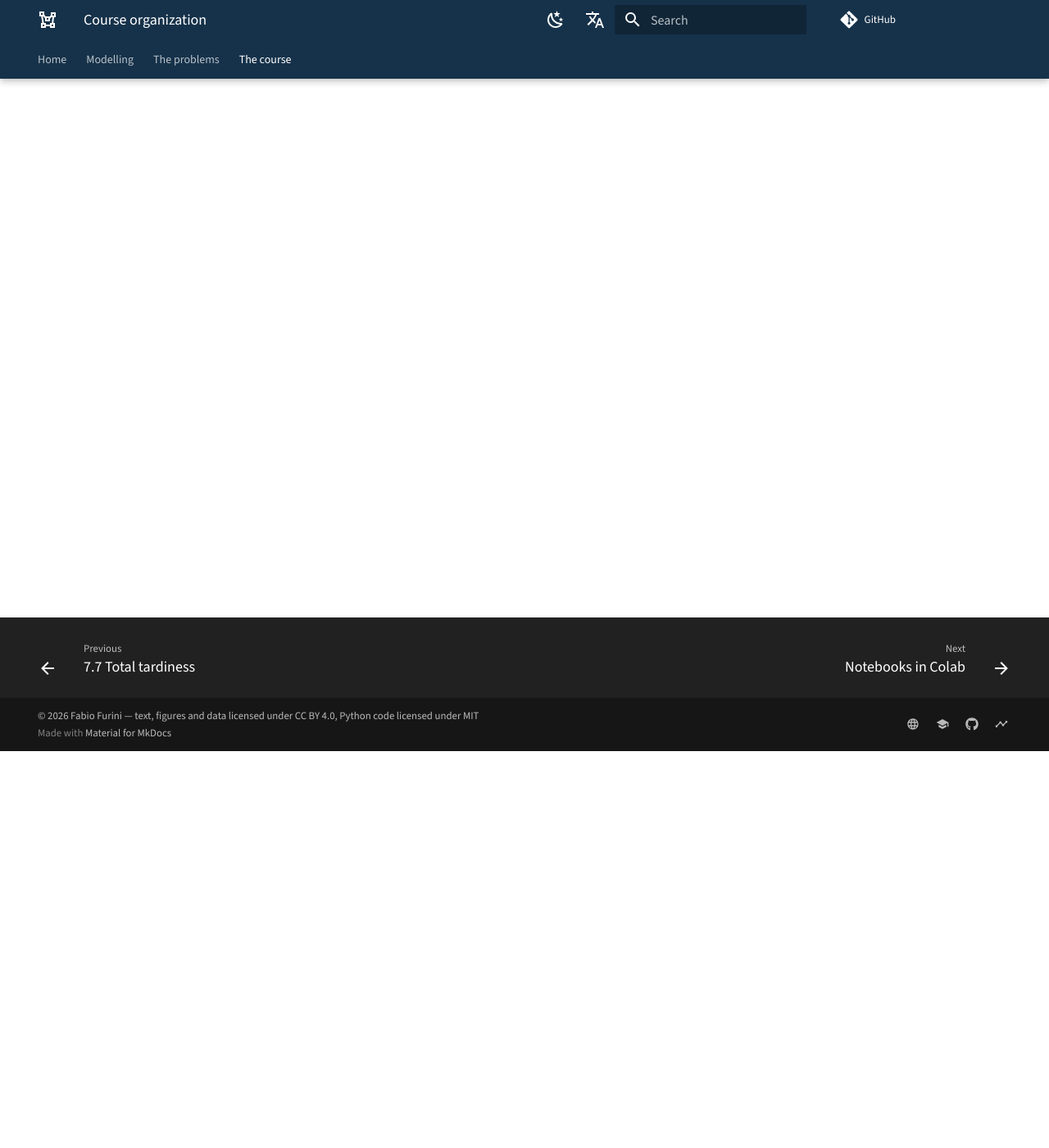
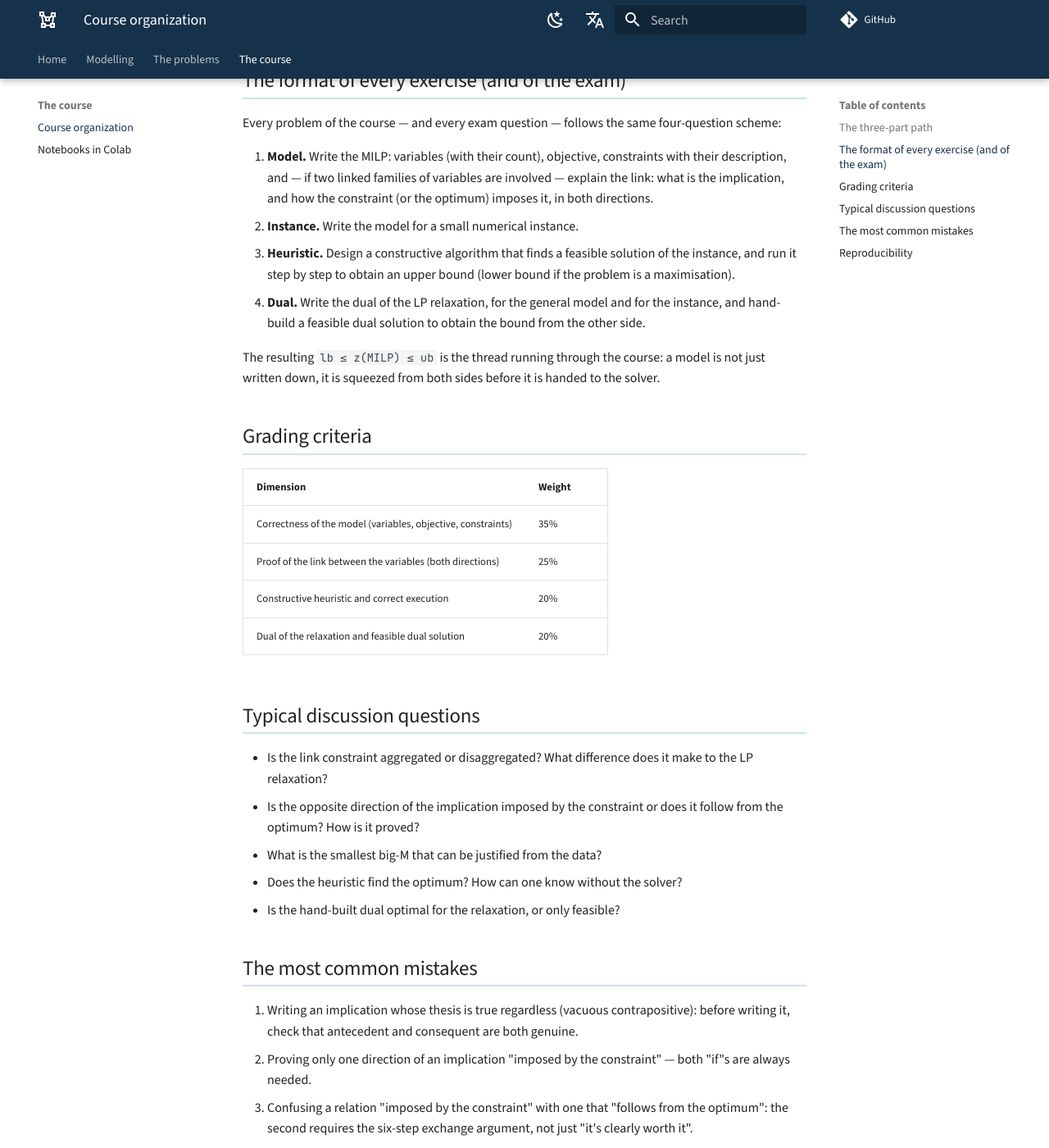
Before and after one commit to fabiofurini/mip-modelling, an MkDocs documentation site: the page built from docs/organization.md, in a window 1280 px wide and 1400 px high, scrolled down 484 px. Shown: the whole window at 82% size. Built offline with MkDocs 1.6.1 and Material for MkDocs 9.7.7, drawn with Linux system fonts in a browser that asks for light colours; comment, search, counter and statistics services are not loaded; some of the changed text lies outside the part shown.

Commit message:
Course organization page
Three-part path, the four-question format (model, instance, heuristic, dual)
that also applies to the exam, grading criteria and most common mistakes.

Co-Authored-By: Claude Opus 5 (1M context) <noreply@anthropic.com>

````diff
--- a/docs/organization.md
+++ b/docs/organization.md
@@ -1,3 +1,78 @@
 # Course organization
 
-*Under construction.*
+## The three-part path
+
+| | Content | Learning objectives |
+|---|---|---|
+| **Part I** | Modelling | recognise a link between variables (activation, maximum, big-M, if and only if…) and prove that the model really imposes it |
+| **Part II** | The problems | apply the links to six families of real problems, from the model to Gurobi code |
+| **Part III** | The course | put what was learned to the test with the additional modelling questions |
+
+## The format of every exercise (and of the exam)
+
+Every problem of the course — and every exam question — follows the same
+four-question scheme:
+
+1. **Model.** Write the MILP: variables (with their count), objective,
+   constraints with their description, and — if two linked families of
+   variables are involved — explain the link: what is the implication, and
+   how the constraint (or the optimum) imposes it, in both directions.
+2. **Instance.** Write the model for a small numerical instance.
+3. **Heuristic.** Design a constructive algorithm that finds a feasible
+   solution of the instance, and run it step by step to obtain an upper bound
+   (lower bound if the problem is a maximisation).
+4. **Dual.** Write the dual of the LP relaxation, for the general model and
+   for the instance, and hand-build a feasible dual solution to obtain the
+   bound from the other side.
+
+The resulting `lb ≤ z(MILP) ≤ ub` is the thread running through the course: a
+model is not just written down, it is squeezed from both sides before it is
+handed to the solver.
+
+## Grading criteria
+
+| Dimension | Weight |
+|---|---|
+| Correctness of the model (variables, objective, constraints) | 35% |
+| Proof of the link between the variables (both directions) | 25% |
+| Constructive heuristic and correct execution | 20% |
+| Dual of the relaxation and feasible dual solution | 20% |
+
+## Typical discussion questions
+
+- Is the link constraint aggregated or disaggregated? What difference does it
+  make to the LP relaxation?
+- Is the opposite direction of the implication imposed by the constraint or
+  does it follow from the optimum? How is it proved?
+- What is the smallest big-M that can be justified from the data?
+- Does the heuristic find the optimum? How can one know without the solver?
+- Is the hand-built dual optimal for the relaxation, or only feasible?
+
+## The most common mistakes
+
+1. Writing an implication whose thesis is true regardless (vacuous
+   contrapositive): before writing it, check that antecedent and consequent
+   are both genuine.
+2. Proving only one direction of an implication "imposed by the constraint"
+   — both "if"s are always needed.
+3. Confusing a relation "imposed by the constraint" with one that "follows
+   from the optimum": the second requires the six-step exchange argument, not
+   just "it's clearly worth it".
+4. Concluding "in every optimal solution" when the coefficient is only
+   $\ge 0$ (not $> 0$): the correct conclusion is weaker, "there exists an
+   optimum in which…".
+5. Using a huge big-M "to be safe": it needlessly worsens the LP relaxation.
+6. Forgetting that a mutual-exclusion constraint ($A + B \le 1$) does not
+   imply that at least one of the two must equal 1.
+7. Writing the dual of the relaxation with the wrong direction or sign of a
+   dual variable relative to the direction of the primal constraint.
+8. Building a feasible dual solution without checking its feasibility on all
+   the constraints.
+
+## Reproducibility
+
+```bash
+python3 -m pip install gurobipy matplotlib pandas
+python3 python/run_all.py             # regenerates data, results, figures and notebooks
+python3 python/check_numbers.py       # checks every number quoted in the notes
+```
````
